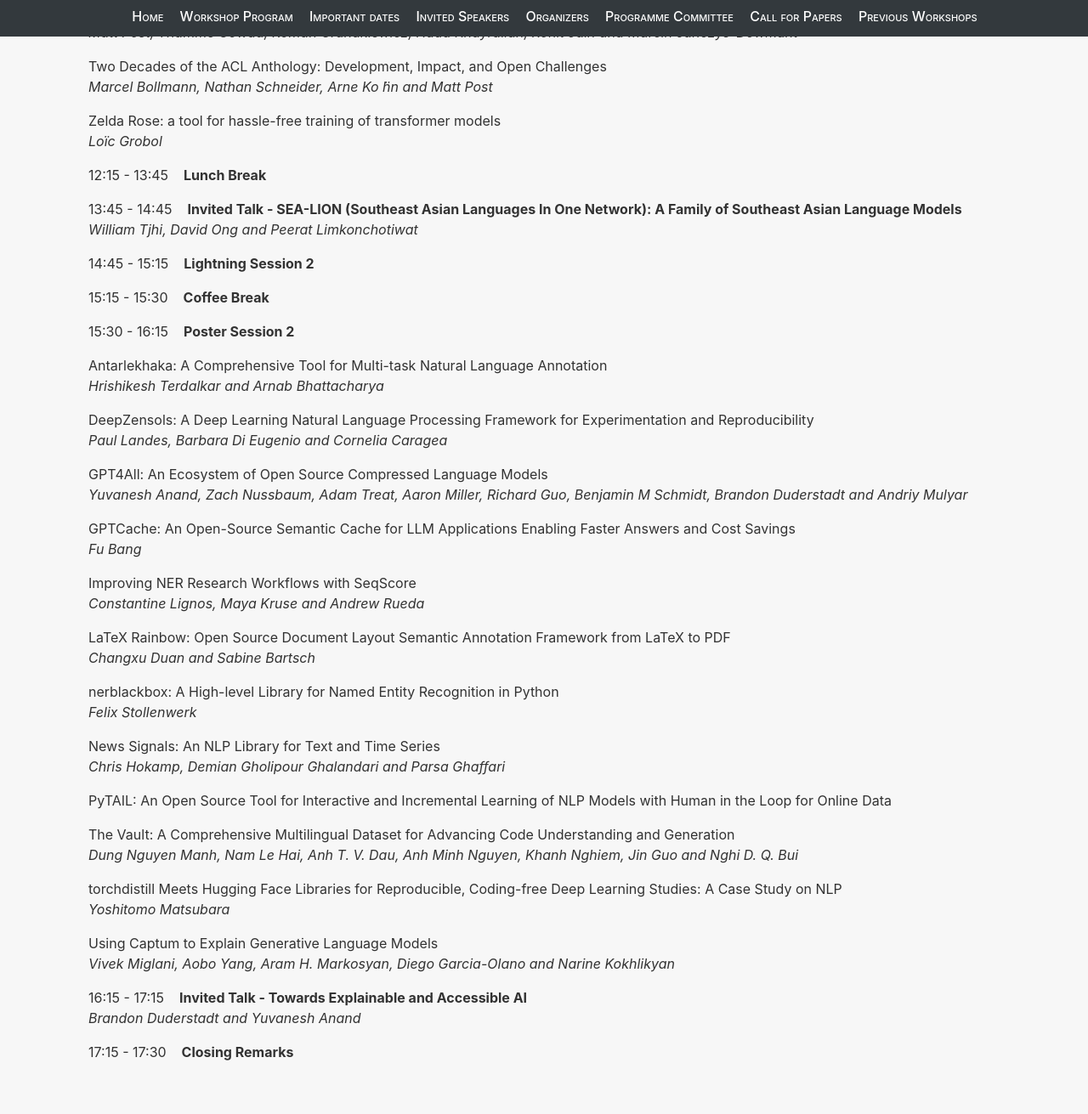
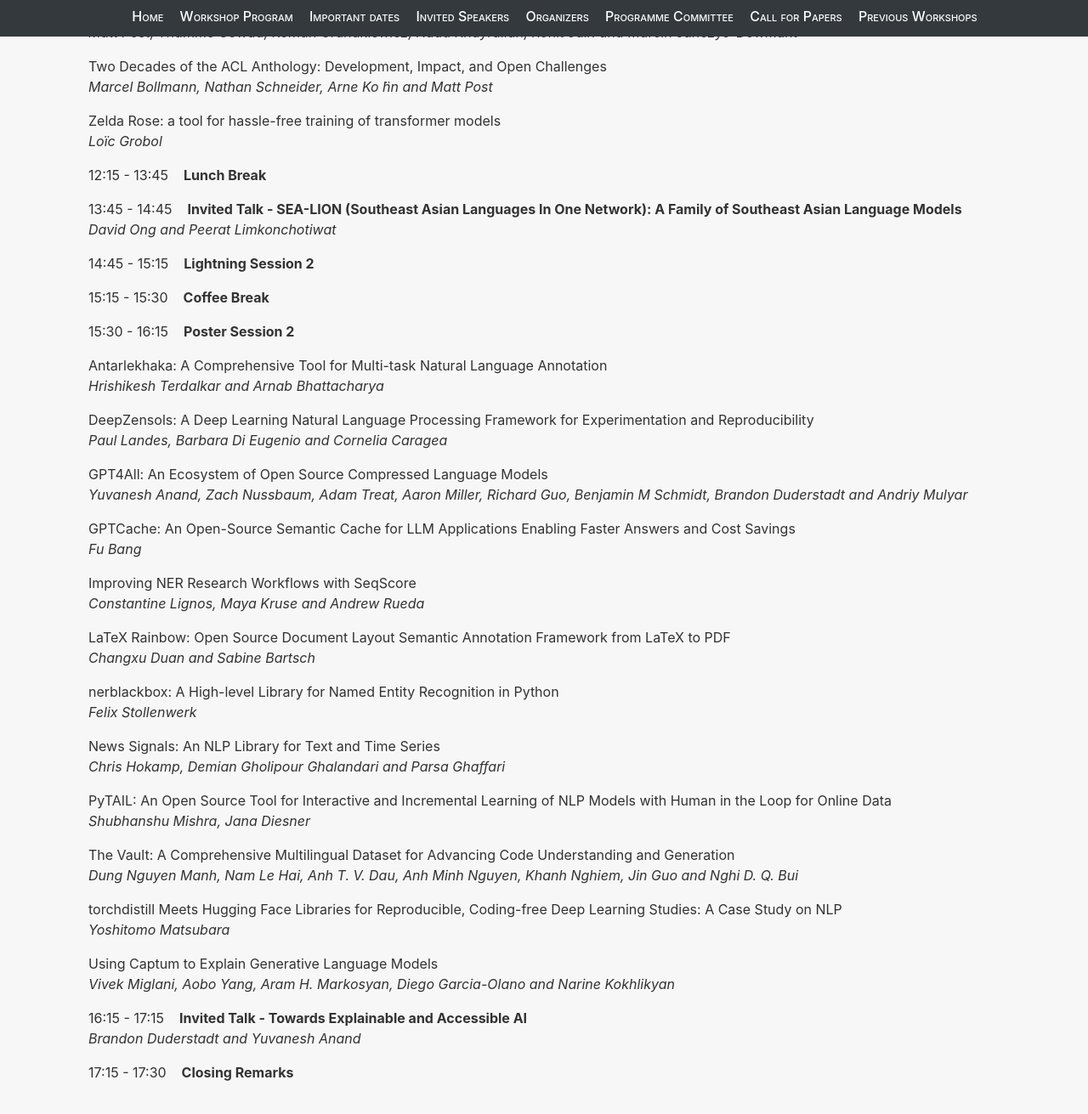
Before and after one commit to nlposs/nlposs.github.io, a Jekyll site: the page built from 2023/index.md, in a window 1280 px wide and 1400 px high, scrolled down 6186 px. Shown: the top 1311 px of the window at 85% size. Built offline with Jekyll 4.4.1, drawn with Linux system fonts in a browser that asks for light colours.

Commit message:
Update index.md

```diff
--- a/2023/index.md
+++ b/2023/index.md
@@ -194,7 +194,7 @@ The timezone for the program schedule below are in **Singapore Time (GMT +8)**.
 
 <p>12:15 - 13:45 &nbsp;&nbsp; <strong> Lunch Break </strong> </p>
 <p>13:45 - 14:45 &nbsp;&nbsp; <strong> Invited Talk - SEA-LION (Southeast Asian Languages In One Network): A Family of Southeast Asian Language Models </strong> <br>
-<em>William Tjhi, David Ong and Peerat Limkonchotiwat</em></p>
+<em>David Ong and Peerat Limkonchotiwat</em></p>
 
 <p>14:45 - 15:15 &nbsp;&nbsp; <strong> Lightning Session 2 </strong> </p>
 <p>15:15 - 15:30 &nbsp;&nbsp; <strong> Coffee Break </strong> </p>
@@ -225,7 +225,7 @@ The timezone for the program schedule below are in **Singapore Time (GMT +8)**.
 <em>Chris Hokamp, Demian Gholipour Ghalandari and Parsa Ghaffari</em></p>
 
 <p>PyTAIL: An Open Source Tool for Interactive and Incremental Learning of NLP Models with Human in the Loop for Online Data<br>
-<em></em></p>
+<em>Shubhanshu Mishra, Jana Diesner</em></p>
 
 <p>The Vault: A Comprehensive Multilingual Dataset for Advancing Code Understanding and Generation<br>
 <em>Dung Nguyen Manh, Nam Le Hai, Anh T. V. Dau, Anh Minh Nguyen, Khanh Nghiem, Jin Guo and Nghi D. Q. Bui</em></p>
```
